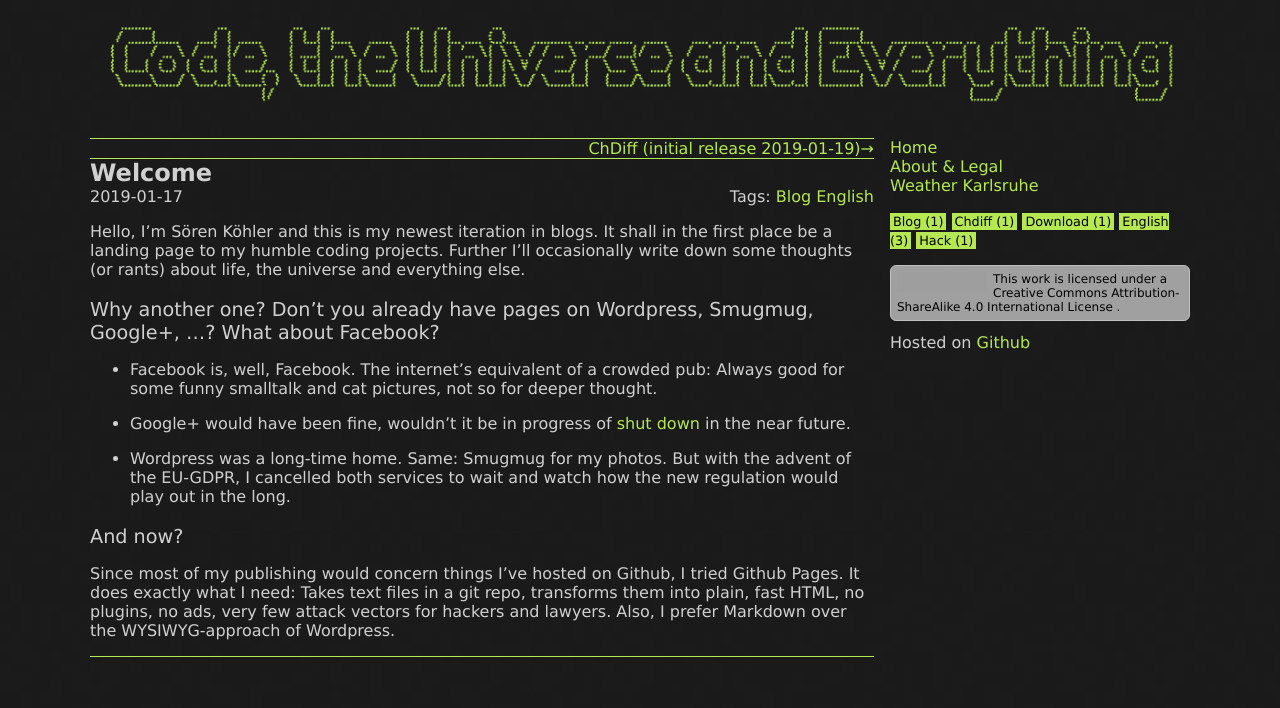
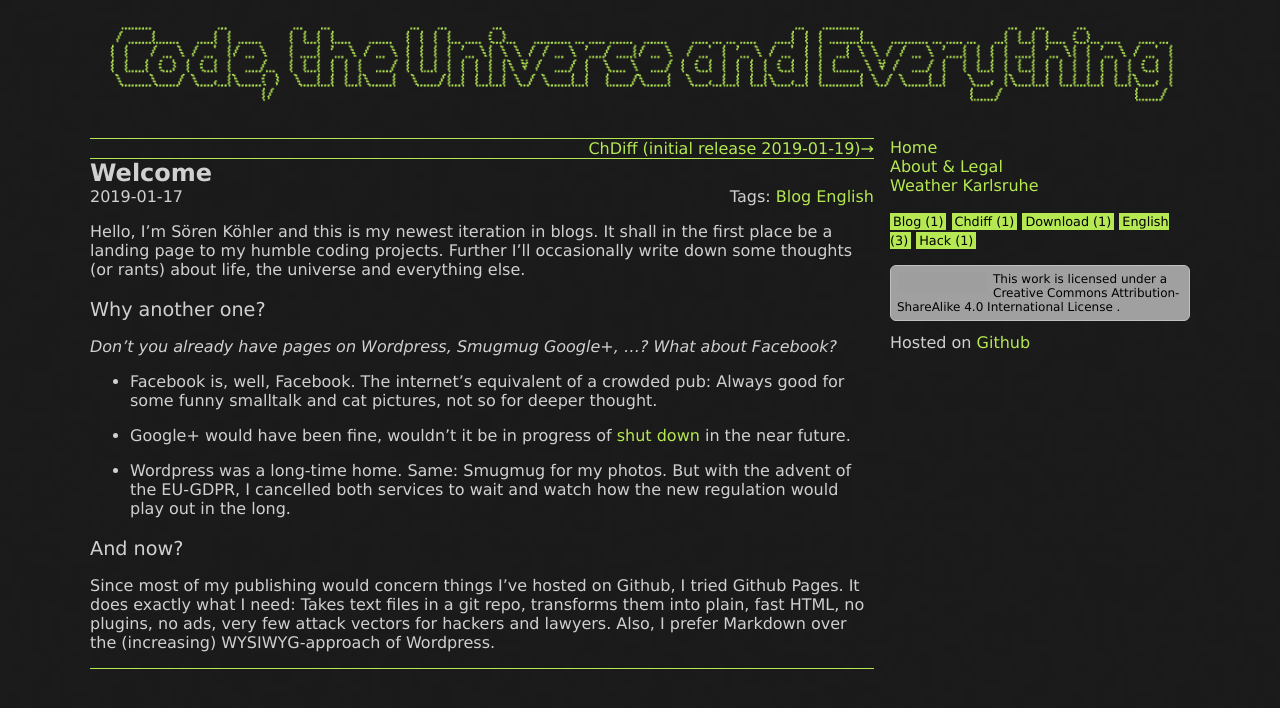
Before and after one commit to soerenkoehler/soerenkoehler.github.io, a Jekyll site: the page built from _posts/blog/2019-01-17-welcome.md, in a window 1280 px wide. Shown: the top 708 px of the page. Built offline with Jekyll 4.4.1, drawn with Linux system fonts in a browser that asks for light colours; grey boxes are pictures that could not be loaded.

Commit message:
reformatting

```diff
--- a/_posts/blog/2019-01-17-welcome.md
+++ b/_posts/blog/2019-01-17-welcome.md
@@ -3,16 +3,32 @@
 title: Welcome
 tags: [blog, english]
 ---
-Hello, I'm Sören Köhler and this is my newest iteration in blogs. It shall in the first place be a landing page to my humble coding projects. Further I'll occasionally write down some thoughts (or rants) about life, the universe and everything else.
+Hello, I'm Sören Köhler and this is my newest iteration in blogs. It shall in
+the first place be a landing page to my humble coding projects. Further I'll
+occasionally write down some thoughts (or rants) about life, the universe and
+everything else.
 
-### Why another one? Don't you already have pages on Wordpress, Smugmug, Google+, ...? What about Facebook?
+### Why another one?
 
-- Facebook is, well, Facebook. The internet's equivalent of a crowded pub: Always good for some funny smalltalk and cat pictures, not so for deeper thought.
+_Don't you already have pages on Wordpress, Smugmug Google+, ...? What about
+Facebook?_
 
-- Google+ would have been fine, wouldn't it be in progress of [shut down](https://en.wikipedia.org/wiki/Google%2B#Shutdown_of_consumer_version) in the near future.
+- Facebook is, well, Facebook. The internet's equivalent of a crowded pub:
+Always good for some funny smalltalk and cat pictures, not so for deeper
+thought.
 
-- Wordpress was a long-time home. Same: Smugmug for my photos. But with the advent of the EU-GDPR, I cancelled both services to wait and watch how the new regulation would play out in the long.
+- Google+ would have been fine, wouldn't it be in progress of [shut down](
+    https://en.wikipedia.org/wiki/Google%2B#Shutdown_of_consumer_version
+){:target="_blank"} in the near future.
+
+- Wordpress was a long-time home. Same: Smugmug for my photos. But with the
+advent of the EU-GDPR, I cancelled both services to wait and watch how the new
+regulation would play out in the long.
 
 ### And now?
 
-Since most of my publishing would concern things I've hosted on Github, I tried Github Pages. It does exactly what I need: Takes text files in a git repo, transforms them into plain, fast HTML, no plugins, no ads, very few attack vectors for hackers and lawyers. Also, I prefer Markdown over the WYSIWYG-approach of Wordpress.
+Since most of my publishing would concern things I've hosted on Github, I
+tried Github Pages. It does exactly what I need: Takes text files in a git
+repo, transforms them into plain, fast HTML, no plugins, no ads, very few
+attack vectors for hackers and lawyers. Also, I prefer Markdown over the
+(increasing) WYSIWYG-approach of Wordpress.
```
Also changed, not shown: _posts/download/2019-01-19-chdiff.md (+2 -9 lines), _posts/hack/2019-01-22-keyboard-hack-aspire-a515.md (+16 -3 lines).
